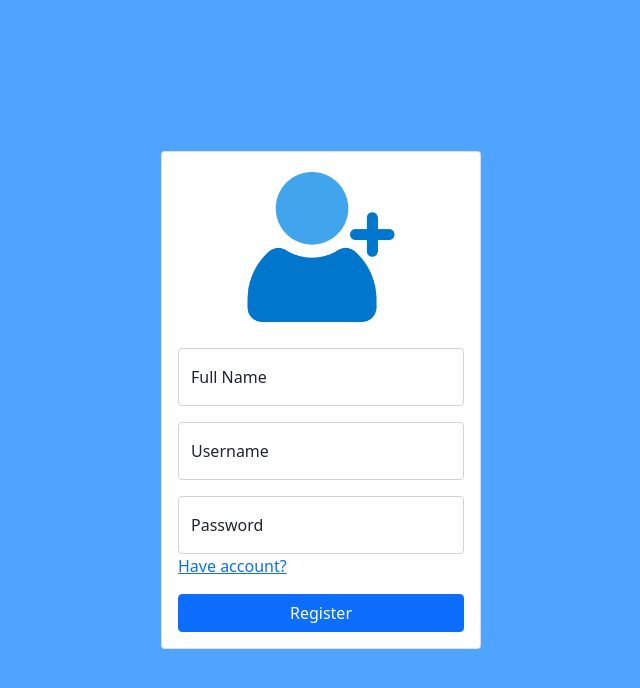
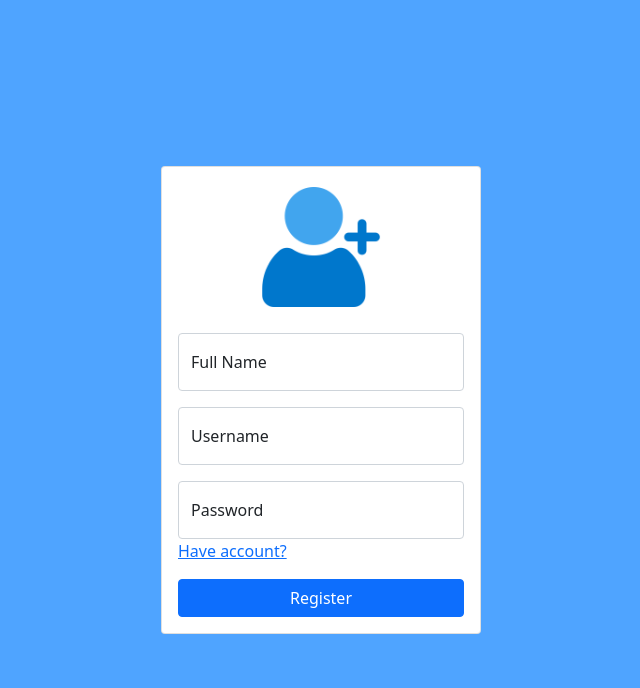
Before and after one commit to bryanpadilla7/App-Map, a plain HTML site: page register.html in a window 1280 px wide. Shown: the whole page, without its empty margins (319-959 px from the left). Drawn offline with nearby package versions, Linux system fonts and the light colour scheme.

Commit message:
Documentacion

```diff
--- a/styles/register.css
+++ b/styles/register.css
@@ -2,7 +2,7 @@ body {
   background-color: #4fa4ff;
 }
 .logn-image {
-  width: 150px;
+  width: 120px;
   margin: 20px auto 10px auto;
   display: block;
 }
```
Also changed, not shown: js/login.js (+16 -0 lines), js/register.js (+15 -0 lines), js/script.js (+26 -0 lines).
